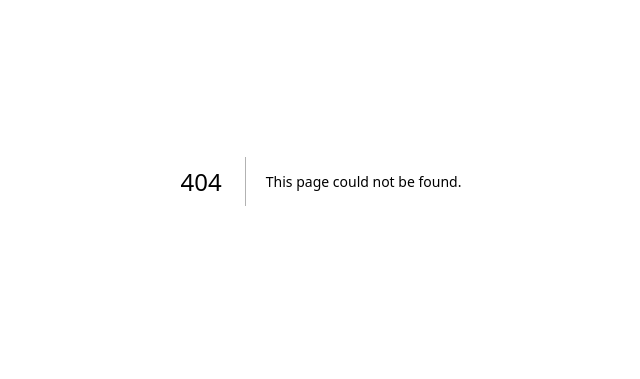
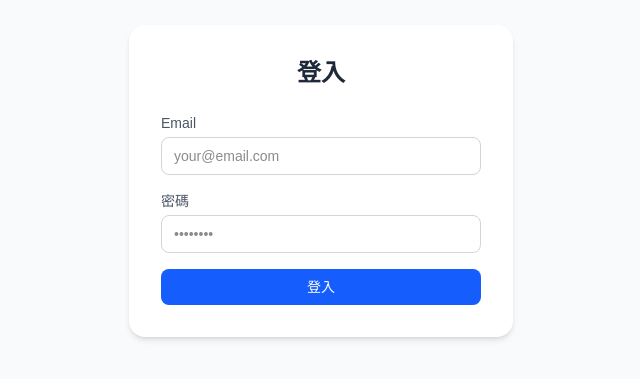
Before and after one commit to ArYuanHesher/aryuanseip, a Next.js app: page /login in a window 1280 px wide. Before the commit this address had no page. Shown: the part 219-598 px from the top of the page, without its empty margins (319-959 px from the left). Built offline with nearby package versions, Linux system fonts and the light colour scheme; no server answers.

Commit message:
feat: add email/password auth with login page, middleware, dashboard

```diff
--- /dev/null
+++ b/app/dashboard/page.tsx
@@ -0,0 +1,39 @@
+'use client'
+
+import { useEffect, useState } from 'react'
+import { useRouter } from 'next/navigation'
+import { supabaseMine } from '@/lib/supabaseMine'
+import type { User } from '@supabase/supabase-js'
+
+export default function DashboardPage() {
+  const router = useRouter()
+  const [user, setUser] = useState<User | null>(null)
+
+  useEffect(() => {
+    supabaseMine.auth.getUser().then(({ data }) => setUser(data.user))
+  }, [])
+
+  async function handleLogout() {
+    await supabaseMine.auth.signOut()
+    router.push('/login')
+  }
+
+  return (
+    <div className="min-h-screen bg-gray-50 p-8">
+      <div className="max-w-2xl mx-auto">
+        <div className="flex items-center justify-between mb-8">
+          <h1 className="text-2xl font-semibold text-gray-800">Dashboard</h1>
+          <button
+            onClick={handleLogout}
+            className="text-sm text-gray-500 hover:text-red-500 transition"
+          >
+            登出
+          </button>
+        </div>
+        <div className="bg-white rounded-2xl shadow-sm p-6">
+          <p className="text-gray-600 text-sm">登入帳號：<span className="font-medium text-gray-800">{user?.email}</span></p>
+        </div>
+      </div>
+    </div>
+  )
+}
--- /dev/null
+++ b/app/login/page.tsx
@@ -0,0 +1,68 @@
+'use client'
+
+import { useState } from 'react'
+import { useRouter } from 'next/navigation'
+import { supabaseMine } from '@/lib/supabaseMine'
+
+export default function LoginPage() {
+  const router = useRouter()
+  const [email, setEmail] = useState('')
+  const [password, setPassword] = useState('')
+  const [error, setError] = useState('')
+  const [loading, setLoading] = useState(false)
+
+  async function handleLogin(e: React.FormEvent) {
+    e.preventDefault()
+    setLoading(true)
+    setError('')
+
+    const { error } = await supabaseMine.auth.signInWithPassword({ email, password })
+
+    if (error) {
+      setError(error.message)
+      setLoading(false)
+    } else {
+      router.push('/dashboard')
+    }
+  }
+
+  return (
+    <div className="min-h-screen flex items-center justify-center bg-gray-50">
+      <div className="w-full max-w-sm bg-white rounded-2xl shadow-md p-8">
+        <h1 className="text-2xl font-semibold text-gray-800 mb-6 text-center">登入</h1>
+        <form onSubmit={handleLogin} className="flex flex-col gap-4">
+          <div>
+            <label className="block text-sm font-medium text-gray-600 mb-1">Email</label>
+            <input
+              type="email"
+              required
+              value={email}
+              onChange={e => setEmail(e.target.value)}
+              className="w-full border border-gray-300 rounded-lg px-3 py-2 text-sm focus:outline-none focus:ring-2 focus:ring-blue-500"
+              placeholder="your@email.com"
+            />
+          </div>
+          <div>
+            <label className="block text-sm font-medium text-gray-600 mb-1">密碼</label>
+            <input
+              type="password"
+              required
+              value={password}
+              onChange={e => setPassword(e.target.value)}
+              className="w-full border border-gray-300 rounded-lg px-3 py-2 text-sm focus:outline-none focus:ring-2 focus:ring-blue-500"
+              placeholder="••••••••"
+            />
+          </div>
+          {error && <p className="text-sm text-red-500">{error}</p>}
+          <button
+            type="submit"
+            disabled={loading}
+            className="w-full bg-blue-600 hover:bg-blue-700 text-white font-medium py-2 rounded-lg text-sm transition disabled:opacity-50"
+          >
+            {loading ? '登入中...' : '登入'}
+          </button>
+        </form>
+      </div>
+    </div>
+  )
+}
--- a/app/page.tsx
+++ b/app/page.tsx
@@ -1,9 +1,8 @@
-import Image from "next/image";
+import { redirect } from 'next/navigation'
 
 export default function Home() {
-  return (
-    <div className="flex flex-col flex-1 items-center justify-center bg-zinc-50 font-sans dark:bg-black">
-      <main className="flex flex-1 w-full max-w-3xl flex-col items-center justify-between py-32 px-16 bg-white dark:bg-black sm:items-start">
+  redirect('/login')
+}
         <Image
           className="dark:invert"
           src="/next.svg"
--- /dev/null
+++ b/middleware.ts
@@ -0,0 +1,42 @@
+import { NextResponse } from 'next/server'
+import type { NextRequest } from 'next/server'
+import { createServerClient } from '@supabase/ssr'
+
+export async function middleware(request: NextRequest) {
+  const response = NextResponse.next()
+
+  const supabase = createServerClient(
+    process.env.NEXT_PUBLIC_MY_SUPABASE_URL!,
+    process.env.NEXT_PUBLIC_MY_SUPABASE_ANON_KEY!,
+    {
+      cookies: {
+        getAll() {
+          return request.cookies.getAll()
+        },
+        setAll(cookiesToSet) {
+          cookiesToSet.forEach(({ name, value, options }) =>
+            response.cookies.set(name, value, options)
+          )
+        },
+      },
+    }
+  )
+
+  const { data: { user } } = await supabase.auth.getUser()
+
+  // 未登入時，保護 /dashboard 以下所有路由
+  if (!user && request.nextUrl.pathname.startsWith('/dashboard')) {
+    return NextResponse.redirect(new URL('/login', request.url))
+  }
+
+  // 已登入時，不允許再進入 /login
+  if (user && request.nextUrl.pathname === '/login') {
+    return NextResponse.redirect(new URL('/dashboard', request.url))
+  }
+
+  return response
+}
+
+export const config = {
+  matcher: ['/dashboard/:path*', '/login'],
+}
--- a/package.json
+++ b/package.json
@@ -9,6 +9,7 @@
     "lint": "eslint"
   },
   "dependencies": {
+    "@supabase/ssr": "^0.12.0",
     "@supabase/supabase-js": "^2.108.1",
     "next": "16.2.9",
     "react": "19.2.4",
```
Also changed, not shown: 1 other file (tests, documents, lock files or other folders).
